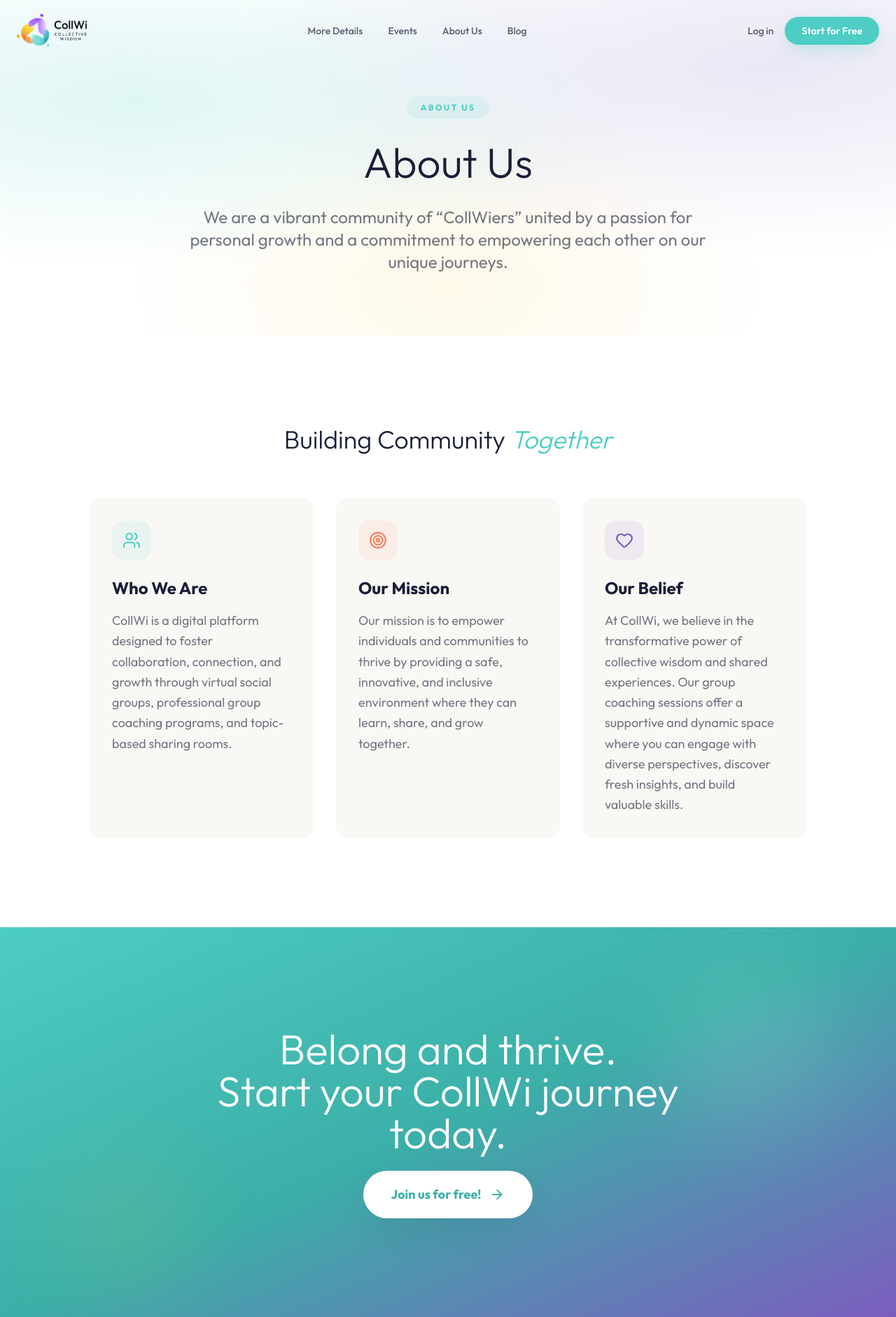
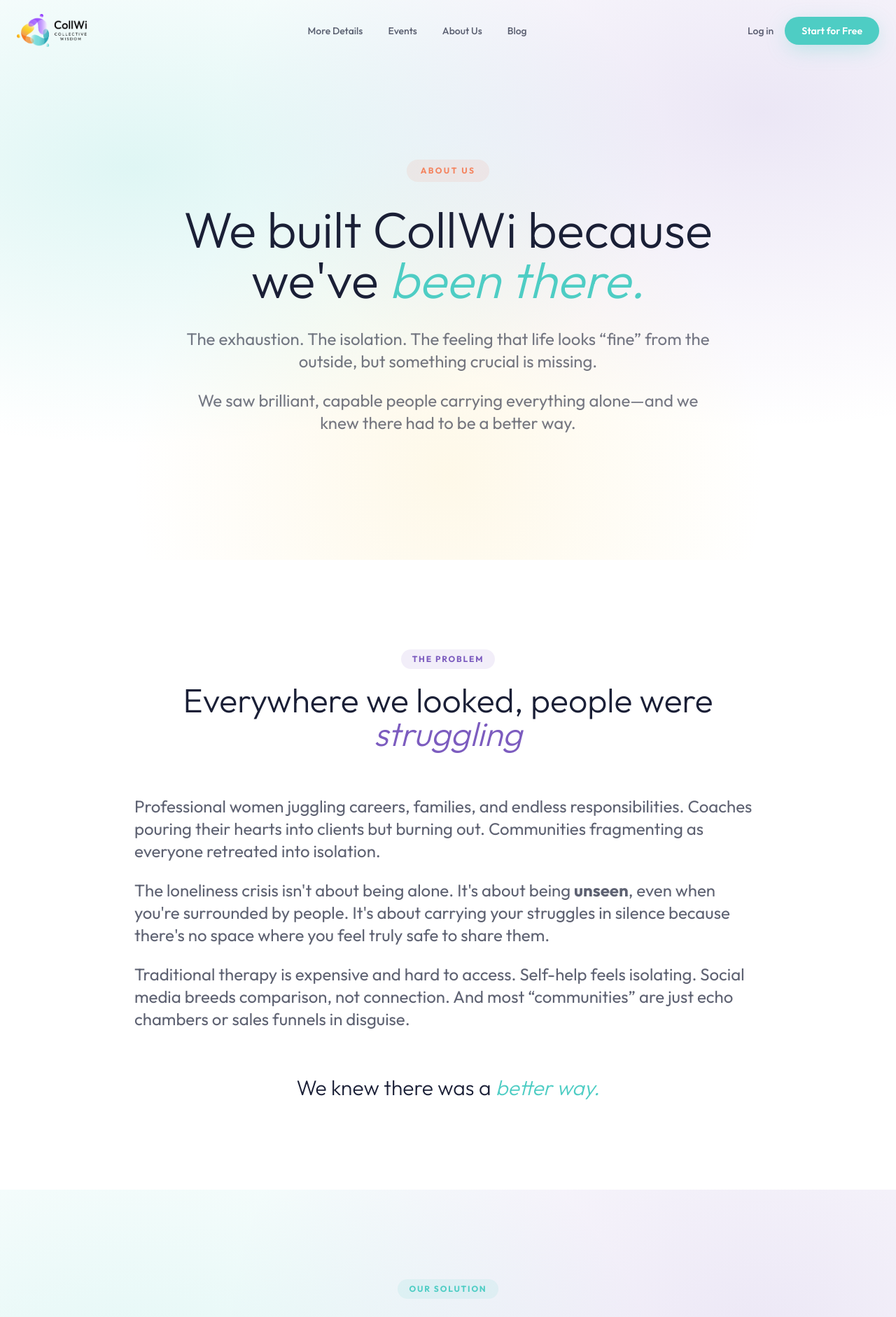
Before and after one commit to gaiaCollwi/collwi-landing, a Next.js app: page /about in a window 1280 px wide. Shown: the top 1882 px of the page at 70% size. Built offline with nearby package versions, Linux system fonts and the light colour scheme.

Commit message:
Rebuild About Us page with authentic story, premium design, and emotional depth

```diff
--- a/app/about/page.js
+++ b/app/about/page.js
@@ -1,93 +1,258 @@
 'use client'
 
-import { ArrowRight, Users, Target, Heart } from 'lucide-react'
-import { FadeIn, StaggerContainer, StaggerItem } from '../components/AnimatedSection'
+import { ArrowRight, Heart, Users, Sparkles, Target, Compass } from 'lucide-react'
+import { FadeIn, StaggerContainer, StaggerItem, ScaleIn } from '../components/AnimatedSection'
 
 export default function AboutPage() {
   return (
     <div className="min-h-screen">
       {/* ─── Hero Section ─── */}
-      <section className="relative min-h-[60vh] flex items-center overflow-hidden">
+      <section className="relative min-h-screen flex items-center overflow-hidden">
         <div className="absolute inset-0 mesh-gradient-intense" />
         <div className="absolute top-32 right-[5%] w-80 h-80 bg-brand-purple/8 rounded-full blur-3xl animate-float" />
         <div className="absolute bottom-20 left-[8%] w-72 h-72 bg-brand-coral/8 rounded-full blur-3xl animate-float-delayed" />
 
-        <div className="relative z-10 max-w-4xl mx-auto px-6 text-center pt-32 pb-20">
+        <div className="relative z-10 max-w-5xl mx-auto px-6 text-center pt-32 pb-20">
           <FadeIn delay={0.1}>
-            <span className="inline-block px-5 py-2 bg-brand-teal/10 text-brand-teal text-xs font-bold tracking-[0.2em] uppercase rounded-full mb-8">
+            <span className="inline-block px-5 py-2 bg-brand-coral/10 text-brand-coral text-xs font-bold tracking-[0.2em] uppercase rounded-full mb-8">
               About Us
             </span>
           </FadeIn>
 
           <FadeIn delay={0.2}>
-            <h1 className="text-4xl sm:text-5xl md:text-6xl font-sans font-light leading-[1.1] mb-8">
-              About Us
+            <h1 className="text-4xl sm:text-5xl md:text-6xl lg:text-7xl font-sans font-light leading-[1.1] mb-8">
+              We built CollWi because
+              <br />
+              we&apos;ve{' '}
+              <em className="text-brand-teal italic">been there.</em>
             </h1>
           </FadeIn>
 
           <FadeIn delay={0.35}>
+            <p className="text-xl md:text-2xl text-brand-navy/60 max-w-3xl mx-auto leading-relaxed mb-6">
+              The exhaustion. The isolation. The feeling that life looks &ldquo;fine&rdquo; from
+              the outside, but something crucial is missing.
+            </p>
+          </FadeIn>
+
+          <FadeIn delay={0.45}>
             <p className="text-xl md:text-2xl text-brand-navy/60 max-w-3xl mx-auto leading-relaxed">
-              We are a vibrant community of &ldquo;CollWiers&rdquo; united by a passion for personal growth
-              and a commitment to empowering each other on our unique journeys.
+              We saw brilliant, capable people carrying everything alone—and we knew there
+              had to be a better way.
             </p>
           </FadeIn>
         </div>
       </section>
 
-      {/* ─── Building Community Together ─── */}
+      {/* ─── The Problem We Saw ─── */}
       <section className="py-24 md:py-32 px-6 bg-white">
+        <div className="max-w-4xl mx-auto">
+          <FadeIn>
+            <div className="text-center mb-16">
+              <span className="inline-block px-4 py-1.5 bg-brand-purple/10 text-brand-purple text-xs font-bold tracking-[0.15em] uppercase rounded-full mb-5">
+                The Problem
+              </span>
+              <h2 className="text-4xl md:text-5xl font-sans font-light leading-tight mb-6">
+                Everywhere we looked, people were{' '}
+                <em className="text-brand-purple italic">struggling</em>
+              </h2>
+            </div>
+          </FadeIn>
+
+          <FadeIn delay={0.15}>
+            <div className="prose prose-lg max-w-none text-brand-navy/70 leading-relaxed space-y-6">
+              <p className="text-xl md:text-2xl">
+                Professional women juggling careers, families, and endless responsibilities.
+                Coaches pouring their hearts into clients but burning out. Communities fragmenting
+                as everyone retreated into isolation.
+              </p>
+              <p className="text-xl md:text-2xl">
+                The loneliness crisis isn&apos;t about being alone. It&apos;s about being <strong>unseen</strong>,
+                even when you&apos;re surrounded by people. It&apos;s about carrying your struggles in silence
+                because there&apos;s no space where you feel truly safe to share them.
+              </p>
+              <p className="text-xl md:text-2xl">
+                Traditional therapy is expensive and hard to access. Self-help feels isolating.
+                Social media breeds comparison, not connection. And most &ldquo;communities&rdquo; are
+                just echo chambers or sales funnels in disguise.
+              </p>
+            </div>
+          </FadeIn>
+
+          <FadeIn delay={0.3}>
+            <p className="text-2xl md:text-3xl font-sans font-light text-center mt-16 text-brand-navy">
+              We knew there was a <em className="text-brand-teal italic">better way.</em>
+            </p>
+          </FadeIn>
+        </div>
+      </section>
+
+      {/* ─── What We Built ─── */}
+      <section className="py-24 md:py-32 px-6 mesh-gradient-intense">
         <div className="max-w-5xl mx-auto">
           <FadeIn>
-            <h2 className="text-3xl md:text-4xl font-sans font-light text-center mb-16">
-              Building Community <em className="text-brand-teal italic">Together</em>
-            </h2>
+            <div className="text-center mb-16">
+              <span className="inline-block px-4 py-1.5 bg-brand-teal/10 text-brand-teal text-xs font-bold tracking-[0.15em] uppercase rounded-full mb-5">
+                Our Solution
+              </span>
+              <h2 className="text-4xl md:text-5xl font-sans font-light leading-tight">
+                What CollWi <em className="text-brand-teal italic">is</em>
+              </h2>
+            </div>
           </FadeIn>
 
-          <StaggerContainer className="grid md:grid-cols-3 gap-8" staggerDelay={0.1}>
+          <StaggerContainer className="grid md:grid-cols-2 gap-6 mb-16" staggerDelay={0.08}>
             <StaggerItem>
-              <div className="bg-surface-warm rounded-2xl p-8 h-full hover:shadow-soft transition-shadow duration-300">
+              <div className="bg-white rounded-2xl p-8 shadow-soft card-hover h-full">
                 <div className="w-14 h-14 bg-brand-teal/10 rounded-2xl flex items-center justify-center mb-6">
                   <Users size={26} className="text-brand-teal" />
                 </div>
-                <h3 className="text-2xl font-bold mb-4 text-brand-navy">Who We Are</h3>
+                <h3 className="text-2xl font-bold mb-4 text-brand-navy">Guided Group Coaching</h3>
                 <p className="text-lg text-brand-navy/60 leading-relaxed">
-                  CollWi is a digital platform designed to foster collaboration, connection, and growth
-                  through virtual social groups, professional group coaching programs, and topic-based sharing rooms.
+                  Professional coaches lead small, intimate groups through structured sessions.
+                  Not lectures—real conversations where everyone is seen, heard, and supported.
                 </p>
               </div>
             </StaggerItem>
 
             <StaggerItem>
-              <div className="bg-surface-warm rounded-2xl p-8 h-full hover:shadow-soft transition-shadow duration-300">
+              <div className="bg-white rounded-2xl p-8 shadow-soft card-hover h-full">
                 <div className="w-14 h-14 bg-brand-coral/10 rounded-2xl flex items-center justify-center mb-6">
-                  <Target size={26} className="text-brand-coral" />
+                  <Heart size={26} className="text-brand-coral" />
                 </div>
-                <h3 className="text-2xl font-bold mb-4 text-brand-navy">Our Mission</h3>
+                <h3 className="text-2xl font-bold mb-4 text-brand-navy">Real Connection</h3>
                 <p className="text-lg text-brand-navy/60 leading-relaxed">
-                  Our mission is to empower individuals and communities to thrive by providing a safe,
-                  innovative, and inclusive environment where they can learn, share, and grow together.
+                  Meet people who actually get it. Who won&apos;t judge you for feeling overwhelmed
+                  or wanting more. Who lift you up instead of draining you.
                 </p>
               </div>
             </StaggerItem>
 
             <StaggerItem>
-              <div className="bg-surface-warm rounded-2xl p-8 h-full hover:shadow-soft transition-shadow duration-300">
+              <div className="bg-white rounded-2xl p-8 shadow-soft card-hover h-full">
                 <div className="w-14 h-14 bg-brand-purple/10 rounded-2xl flex items-center justify-center mb-6">
-                  <Heart size={26} className="text-brand-purple" />
+                  <Compass size={26} className="text-brand-purple" />
                 </div>
-                <h3 className="text-2xl font-bold mb-4 text-brand-navy">Our Belief</h3>
+                <h3 className="text-2xl font-bold mb-4 text-brand-navy">Clarity & Direction</h3>
                 <p className="text-lg text-brand-navy/60 leading-relaxed">
-                  At CollWi, we believe in the transformative power of collective wisdom and shared experiences.
-                  Our group coaching sessions offer a supportive and dynamic space where you can engage with diverse
-                  perspectives, discover fresh insights, and build valuable skills.
+                  Not just motivation or inspiration—actual tools, practices, and steps forward.
+                  You leave every session with something concrete.
+                </p>
+              </div>
+            </StaggerItem>
+
+            <StaggerItem>
+              <div className="bg-white rounded-2xl p-8 shadow-soft card-hover h-full">
+                <div className="w-14 h-14 bg-brand-gold/10 rounded-2xl flex items-center justify-center mb-6">
+                  <Sparkles size={26} className="text-brand-gold" />
+                </div>
+                <h3 className="text-2xl font-bold mb-4 text-brand-navy">Accessible & Affordable</h3>
+                <p className="text-lg text-brand-navy/60 leading-relaxed">
+                  Group coaching gives you professional support at a fraction of the cost of 1-on-1 therapy.
+                  Real help shouldn&apos;t be a luxury.
                 </p>
               </div>
             </StaggerItem>
           </StaggerContainer>
+
+          <FadeIn delay={0.3}>
+            <p className="text-xl md:text-2xl text-center text-brand-navy/60 leading-relaxed max-w-3xl mx-auto">
+              CollWi is a platform, yes—but more than that, it&apos;s a <strong>movement</strong>.
+              A community of people who refuse to carry it all alone anymore.
+            </p>
+          </FadeIn>
         </div>
       </section>
 
-      {/* ─── Final CTA ─── */}
+      {/* ─── Our Values ─── */}
+      <section className="py-24 md:py-32 px-6 bg-white">
+        <div className="max-w-4xl mx-auto">
+          <FadeIn>
+            <div className="text-center mb-16">
+              <span className="inline-block px-4 py-1.5 bg-brand-coral/10 text-brand-coral text-xs font-bold tracking-[0.15em] uppercase rounded-full mb-5">
+                Our Values
+              </span>
+              <h2 className="text-4xl md:text-5xl font-sans font-light leading-tight">
+                What we stand <em className="text-brand-coral italic">for</em>
+              </h2>
+            </div>
+          </FadeIn>
+
+          <div className="space-y-8">
+            {[
+              {
+                title: 'Real Over Perfect',
+                desc: "We don't do surface-level positivity or toxic \"good vibes only.\" Growth is messy. We create space for the whole truth—the hard parts and the hopeful parts.",
+              },
+              {
+                title: 'Community Over Competition',
+                desc: "Your wins don't take away from mine. We believe in collective wisdom, shared experiences, and lifting each other up—not climbing over each other.",
+              },
+              {
+                title: 'Access Over Gatekeeping',
+                desc: "Support, growth, and transformation shouldn't be reserved for people who can afford $200/hour therapy. We're building something accessible and inclusive.",
+              },
+              {
+                title: 'Action Over Consumption',
+                desc: "We're not here to sell you another course you'll never finish. You don't need more content—you need clarity, community, and consistent support.",
+              },
+            ].map((value, i) => (
+              <FadeIn key={i} delay={i * 0.08}>
+                <div className="border-l-4 border-brand-teal pl-6 py-2">
+                  <h3 className="text-2xl font-bold mb-3 text-brand-navy">{value.title}</h3>
+                  <p className="text-lg text-brand-navy/60 leading-relaxed">{value.desc}</p>
+                </div>
+              </FadeIn>
+            ))}
+          </div>
+        </div>
+      </section>
+
+      {/* ─── Who We Are ─── */}
+      <section className="py-24 md:py-32 px-6 bg-surface-warm">
+        <div className="max-w-4xl mx-auto">
+          <FadeIn>
+            <div className="text-center mb-12">
+              <span className="inline-block px-4 py-1.5 bg-brand-purple/10 text-brand-purple text-xs font-bold tracking-[0.15em] uppercase rounded-full mb-5">
+                The Team
+              </span>
+              <h2 className="text-4xl md:text-5xl font-sans font-light leading-tight mb-6">
+                Meet the <em className="text-brand-purple italic">founders</em>
+              </h2>
+            </div>
+          </FadeIn>
+
+          <FadeIn delay={0.15}>
+            <div className="prose prose-lg max-w-none text-brand-navy/70 leading-relaxed space-y-6">
+              <p className="text-xl">
+                We&apos;re <strong>Barbara</strong> and <strong>Adriana</strong>—two people who saw the same problem
+                from different angles and decided to do something about it.
+              </p>
+              <p className="text-xl">
+                Between us, we&apos;ve coached hundreds of people, built communities, navigated burnout,
+                experienced loneliness even when surrounded by people, and learned firsthand that the
+                traditional models aren&apos;t working.
+              </p>
+              <p className="text-xl">
+                We&apos;re not trying to &ldquo;disrupt&rdquo; anything or build the next billion-dollar unicorn.
+                We&apos;re building something <em className="font-semibold">real</em>—because we know what it&apos;s like
+                to need it and not have it.
+              </p>
+              <p className="text-xl">
+                CollWi is what we wish had existed when we were carrying everything alone.
+              </p>
+            </div>
+          </FadeIn>
+
+          <FadeIn delay={0.3}>
+            <p className="text-2xl md:text-3xl font-sans font-light text-center mt-16 text-brand-navy">
+              And now, we&apos;re inviting you to join us.
+            </p>
+          </FadeIn>
+        </div>
+      </section>
+
+      {/* ─── Join the Movement ─── */}
       <section className="relative py-28 md:py-36 px-6 overflow-hidden">
         <div className="absolute inset-0 bg-gradient-to-br from-brand-teal via-brand-teal-dark to-brand-purple" />
         <div className="absolute inset-0 opacity-10">
@@ -98,17 +263,25 @@
         <div className="relative z-10 max-w-3xl mx-auto text-center">
           <FadeIn>
             <h2 className="text-4xl md:text-5xl lg:text-6xl font-sans font-light text-white mb-6 leading-tight">
-              Belong and thrive.
+              You don&apos;t have to
               <br />
-              Start your CollWi journey today.
+              carry it all alone.
             </h2>
           </FadeIn>
-          <FadeIn delay={0.15}>
+          <FadeIn delay={0.1}>
+            <p className="text-xl text-white/80 mb-4">
+              Join a community of people who refuse to settle for &ldquo;fine.&rdquo;
+            </p>
+            <p className="text-lg text-white/60 mb-12">
+              No credit card. No pressure. Just real support and real connection.
+            </p>
+          </FadeIn>
+          <FadeIn delay={0.2}>
             <a
               href="https://collwi.com/register"
               className="group inline-flex items-center gap-3 px-10 py-5 bg-white text-brand-teal-dark font-bold text-lg rounded-full shadow-soft-xl hover:shadow-2xl transition-all duration-300 hover:-translate-y-1"
             >
-              Join us for free!
+              Start Your Journey Free
               <ArrowRight size={22} className="group-hover:translate-x-1 transition-transform" />
             </a>
           </FadeIn>
```
